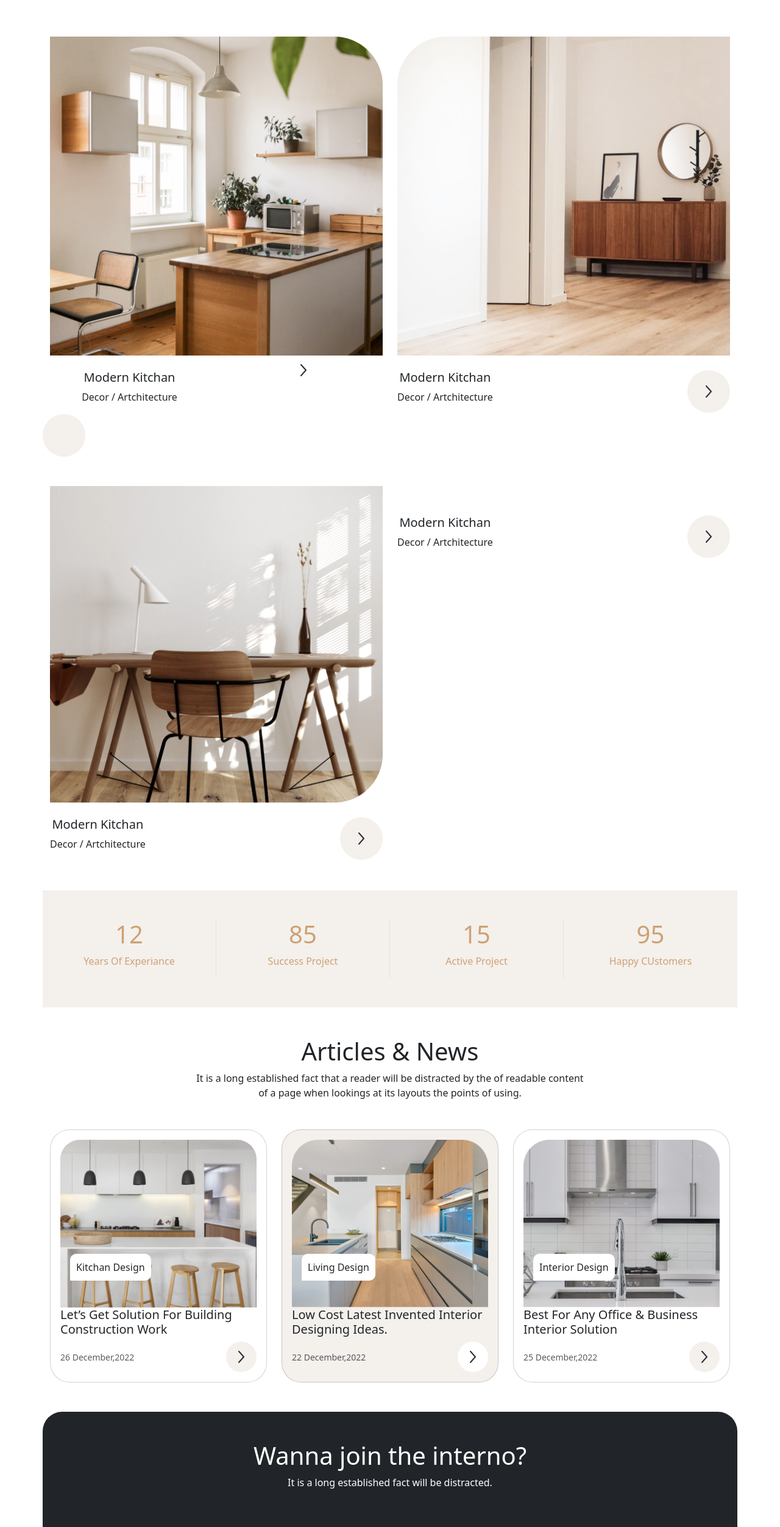
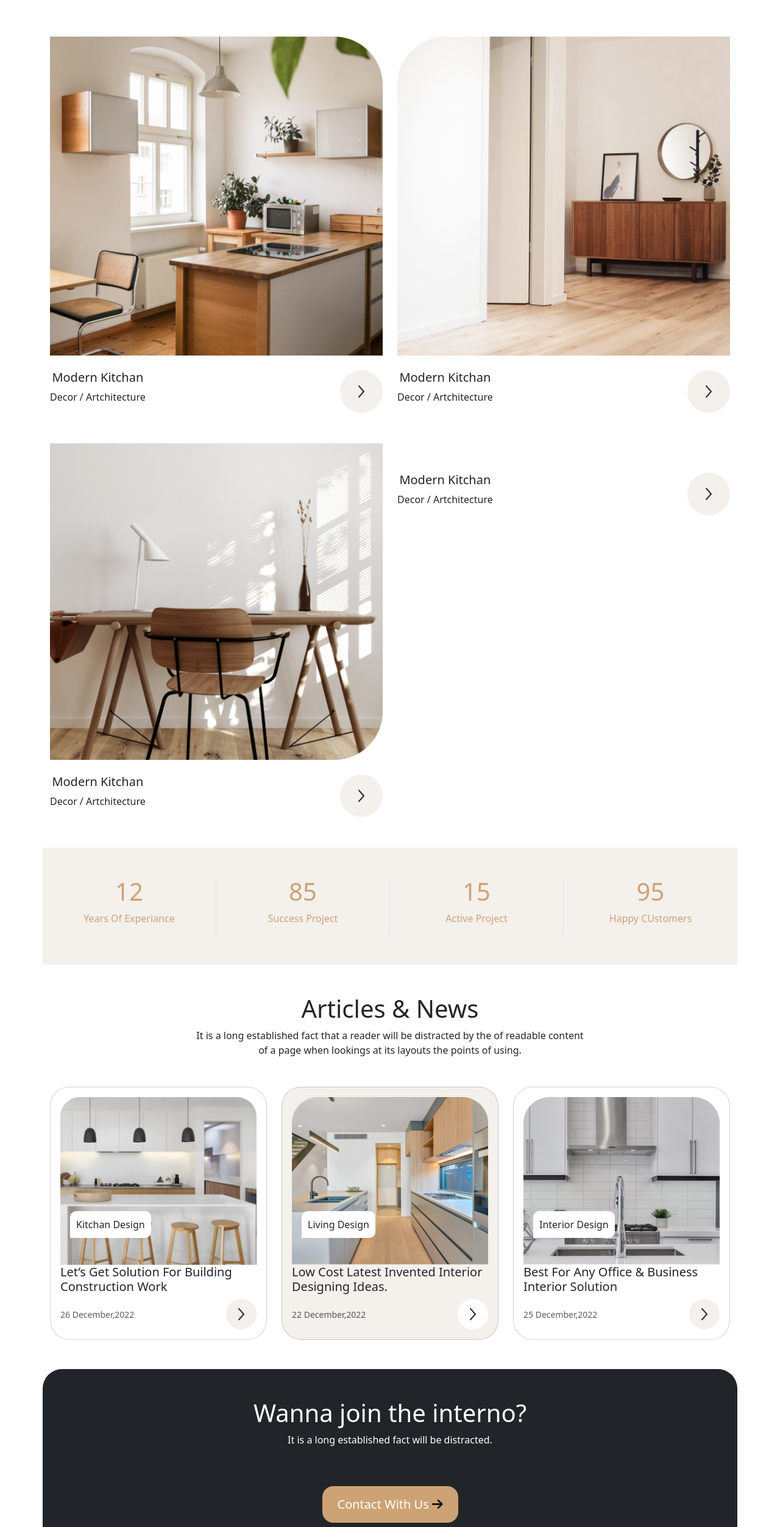
Before and after one commit to abdullah-al-mohammad/interior, a plain HTML site: page index.html in a window 1280 px wide. Shown: the part 2931-5435 px from the top of the page at 61% size. Drawn offline with nearby package versions, Linux system fonts and the light colour scheme.

Commit message:
footetr added

```diff
--- a/index.html
+++ b/index.html
@@ -183,18 +183,15 @@
         <!--  -->
           <div class="row row-cols-1 row-cols-sm-2 justify-content-between text-center my-5 pt-5">
             <div>
-            <img class="img-fluid" src="./images/project 1.png" alt="">
-              <div class="row row-cols-2 mt-4 text-center">
+            <img class="w-100" src="./images/project 1.png" alt="">
+              <div class="d-flex justify-content-between mt-4 text-center">
                 <div>
                   <h5>Modern Kitchan</h5>
                   <p>Decor / Artchitecture</p>
                 </div>
-                <div>
-
-                  <a class="angle-right position-relative" href="">
-                    <img class="position-absolute angle" src="./images/angle-right.svg" alt="">
-                </div>
-                  </a>
+                <a class="angle-right position-relative" href="">
+                  <img class="position-absolute angle" src="./images/angle-right.svg" alt="">
+                </a>
               </div>
             </div>
             <div>
@@ -326,7 +323,7 @@
 
       <!-- our contact section -->
 
-      <section class="container bg-dark p-5 rounded-5" id="home">
+      <section class="container bg-dark p-5 rounded-5 my-5" id="home">
         <div class="text-center text-white">
           <h1>Wanna join the interno?</h1>
           <p>It is a long established fact  will be distracted.</p>
@@ -377,12 +374,10 @@
             </ul>
            </div>
         </div>
+        <p class="mt-5 pt-5 mb-5 text-center">Copyright © Interno | Designed by Victorflow Templates - Powered by Webflow</p>
       </section>
     </footer>
     <!-- font aowsome -->
     <script src="https://kit.fontawesome.com/8e2b1c2c7c.js" crossorigin="anonymous"></script>
-    <br><br>
-    <br>
-    <br>
 </body>
 </html>
```
